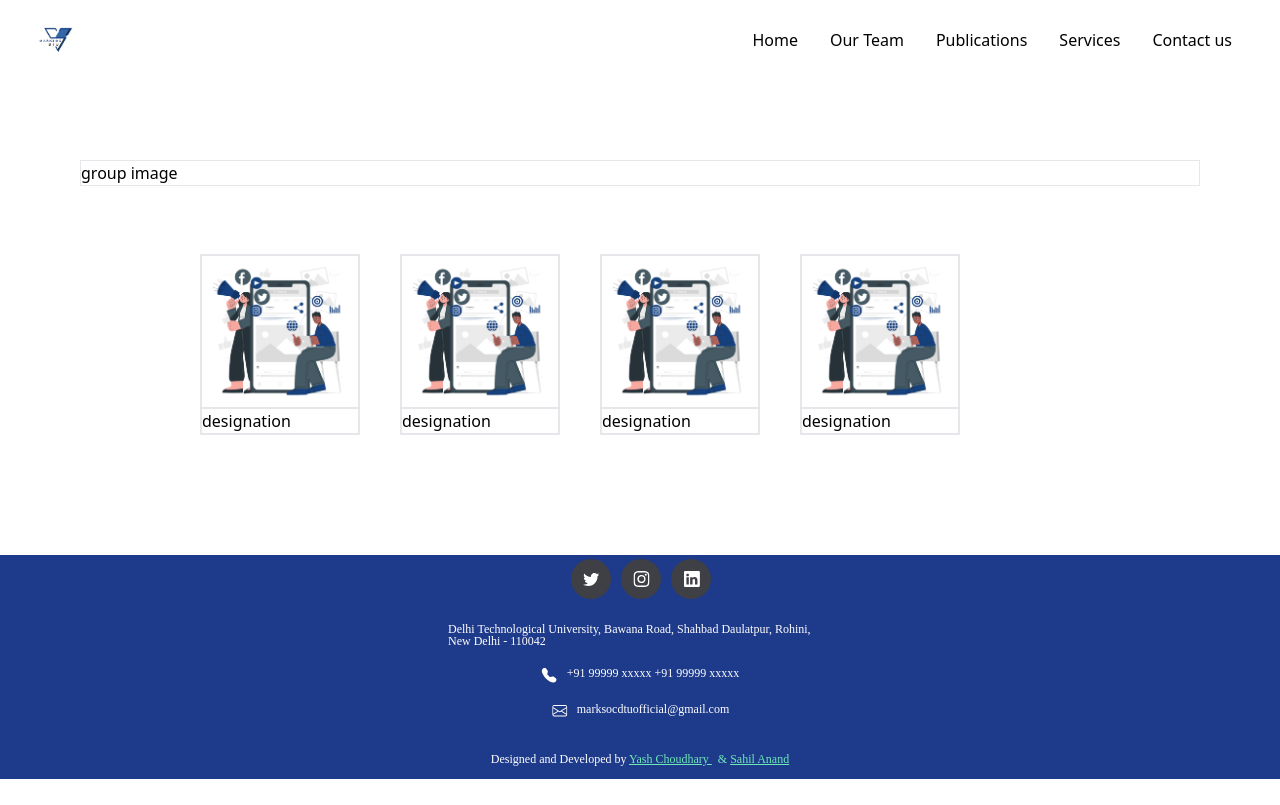
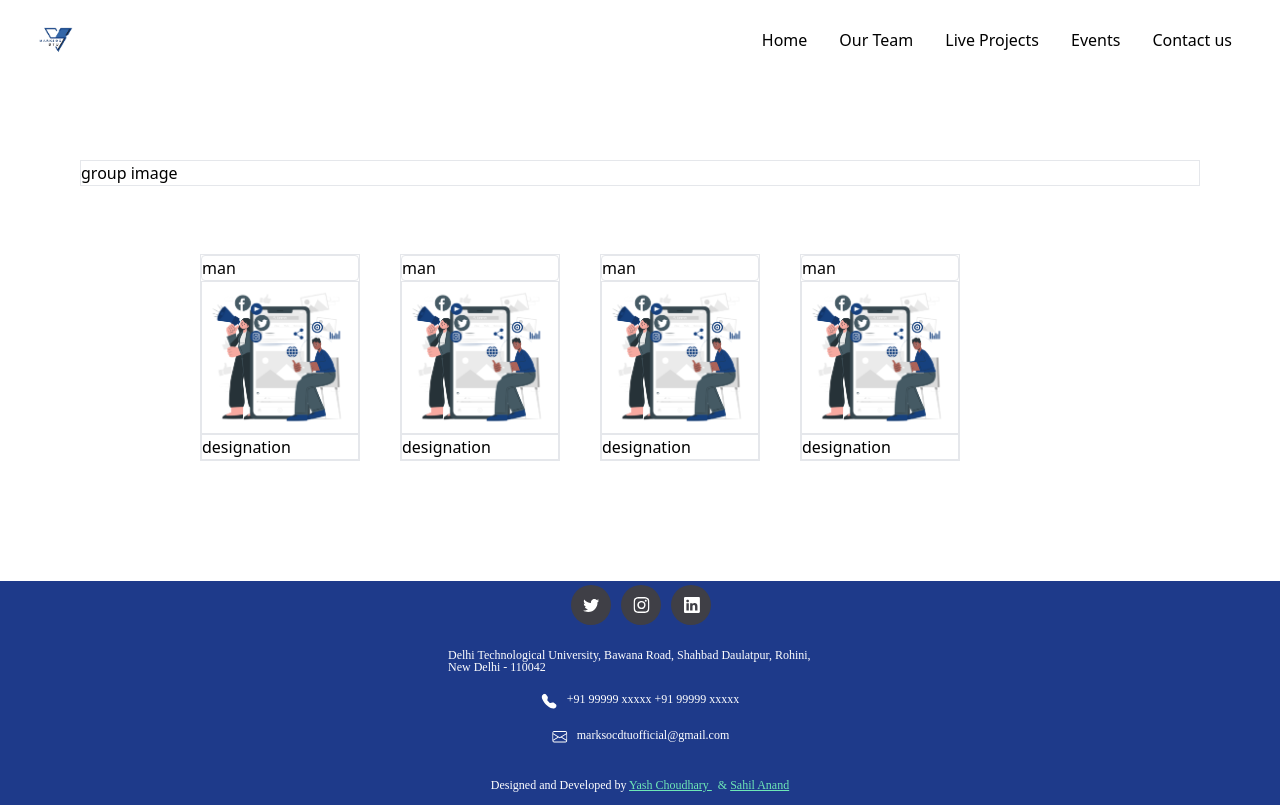
Before and after one commit to marksocDTU/marksocDTU, a Next.js app in the folder marksocdtu/: page /team in a window 1280 px wide. Built offline with nearby package versions, Linux system fonts and the light colour scheme.

Commit message:
responsivness and animaations

```diff
--- a/marksocdtu/package.json
+++ b/marksocdtu/package.json
@@ -9,6 +9,8 @@
     "lint": "next lint"
   },
   "dependencies": {
+    "aos": "^2.3.4",
+    "framer-motion": "^10.16.16",
     "next": "^14.0.4",
     "react": "^18",
     "react-dom": "^18",
--- a/marksocdtu/src/components/Articles.tsx
+++ b/marksocdtu/src/components/Articles.tsx
@@ -80,7 +80,7 @@ export const Articles = () => {
           {clientData.map((client) => (
             <div
               key={client.name}
-              className="bg-light h-[500px] text-black rounded-xl border border-black"
+              className="bg-light h-[300px] text-black rounded-xl  border border-black"
             >
               <div className="h-10 bg-blue-500 rounded-t-xl border border-b-black ">
                 <div className="flex items-start p-3 gap-2">
--- a/marksocdtu/src/components/Header.tsx
+++ b/marksocdtu/src/components/Header.tsx
@@ -24,11 +24,11 @@ const Header = (props: Props) => {
         <Navlink href="team" pathname={pathname}>
           Our Team
         </Navlink>
+        <Navlink href="#" pathname={pathname}>
+          Live Projects
+        </Navlink>
         <Navlink href="event" pathname={pathname}>
-          Publications
-        </Navlink>
-        <Navlink href="#" pathname={pathname}>
-          Services
+          Events
         </Navlink>
         <Navlink href="contact" pathname={pathname}>
           Contact us
--- /dev/null
+++ b/marksocdtu/src/components/Name.tsx
@@ -0,0 +1,20 @@
+import React from 'react';
+import Image from "next/image";
+import l from "@/assets/landing.png";
+import {motion} from 'framer-motion';
+
+const Name= () => {
+    return(
+
+             <motion.div whileHover={{scale:1.5}} className="flex flex-col h-1/6 w-1/6 border flex-shrink-0  hover:shadow-xl">
+                            <div className="flex border flex-shrink-0 bg-blue rounded">man</div>
+                            <div className="flex  border flex-shrink-0" ><Image src={l} alt="logo" /></div>
+                            <div className="flex border flex-shrink-0">designation</div>
+
+            </motion.div>
+
+
+    );
+};
+
+export default Name ;
--- a/marksocdtu/src/pages/contact.tsx
+++ b/marksocdtu/src/pages/contact.tsx
@@ -77,9 +77,6 @@ export default function Contact() {
 
 
 
-        <div>
-            map ke liye space
-        </div>
 
 
 
--- a/marksocdtu/src/pages/index.tsx
+++ b/marksocdtu/src/pages/index.tsx
@@ -8,6 +8,9 @@ import { Inter } from "next/font/google";
 import Header from "@/components/Header";
 import  {Articles} from "@/components/Articles";
 import Footer from "@/components/Footer";
+import AOS from "aos";
+import 'aos/dist/aos.css';
+import { useEffect } from "react";
 
 
 
@@ -16,6 +19,10 @@ import Footer from "@/components/Footer";
 const inter = Inter({ subsets: ["latin"] });
 
 export default function Home() {
+  useEffect(()=>{
+    AOS.init({duration:2000,once:false});
+  },[]
+  );
   return (
     <>
       <Head>
@@ -29,41 +36,41 @@ export default function Home() {
        <div className="flex flex-shrink-0 flex-col h-max w-max-screen justify-center">
 
         <div className="flex flex-shrink-0 flex-row h-max w-max-screen pl-20 items-center  justify-center">
-          <div className="flex flex-shrink-0 flex-col item-center m-10 w-1/2">
+          <div className="animation flex flex-shrink-0 flex-col item-center m-10 w-1/2" data-aos="fade-left" >
             <div className="flex flex-shrink-0 text-5xl font-Inter  ">MARKETING</div>
             <div className="flex flex-shrink-0 text-5xl font-Inter ">SOCIETY DTU</div>
             <div className="flex flex-shrink-0 ">TEXT</div>
 
           </div>
-          <div className="flex flex-shrink-0  h-max w-1/2">
+          <div className=" animation  flex flex-shrink-0  h-max w-1/2" data-aos="fade-right">
           <Image src={l} alt="logo" />
           </div>
 
         </div>
 
         <div className="flex flex-shrink-0 flex-row h-max w-max-screen items-center font-bold justify-center">
-          <div className="flex flex-shrink-0 flex-col h-max m-5 p-10 px-14 gap-2 items-center rounded-md  border border-blue border-4 justify-center">
+          <div className=" animation flex flex-shrink-0 flex-col h-max m-5 p-10 px-14 gap-2 items-center rounded-md  border border-dark border-4 justify-center " data-aos="flip-right">
             <div className="flex flex-shrink-0  items-center   justify-center"><Image src={e} alt="logo" /></div>
             <div className="flex flex-shrink-0  items-center   justify-center">26+</div>
             <div className="flex flex-shrink-0  items-center   justify-center">Events</div>
 
           </div>
 
-          <div className="flex flex-shrink-0 flex-col h-max m-5 p-10 gap-2 items-center rounded-md border border-blue border-4 justify-center">
+          <div className=" animation flex flex-shrink-0 flex-col h-max m-5 p-10 gap-2 items-center rounded-md border border-dark border-4 justify-center" data-aos="flip-right">
             <div className="flex flex-shrink-0  items-center   justify-center"><Image src={s} alt="logo" /></div>
             <div className="flex flex-shrink-0  items-center   justify-center">26+</div>
             <div className="flex flex-shrink-0  items-center   justify-center">Registrations</div>
 
           </div>
 
-          <div className="flex flex-shrink-0 flex-col h-max m-5 p-10 px-14 gap-2 items-center rounded-md border border-blue  border-4 justify-center">
+          <div className="animation flex flex-shrink-0 flex-col h-max m-5 p-10 px-14 gap-2 items-center rounded-md border border-dark  border-4 justify-center"data-aos="flip-right">
             <div className="flex flex-shrink-0  items-center   justify-center"><Image src={s} alt="logo" /></div>
             <div className="flex flex-shrink-0  items-center   justify-center">26+</div>
             <div className="flex flex-shrink-0  items-center   justify-center">Projects</div>
 
           </div>
 
-          <div className="flex flex-shrink-0 flex-col h-max m-5 p-10 gap-2 items-center rounded-md  border border-blue  border-4  justify-center">
+          <div className="animation flex flex-shrink-0 flex-col h-max m-5 p-10 gap-2 items-center rounded-md  border border-dark  border-4  justify-center" data-aos="flip-right">
             <div className="flex flex-shrink-0  items-center   justify-center"><Image src={s} alt="logo" /></div>
             <div className="flex flex-shrink-0  items-center   justify-center">26+</div>
             <div className="flex flex-shrink-0  items-center   justify-center">IG Followers</div>
@@ -79,7 +86,7 @@ export default function Home() {
 
 
 
-       <div className="flex flex-shrink-0 flex-col h-max w-max-screen justify-center bg-blue"><Articles/></div>
+       <div className="flex flex-shrink-0 flex-col h-max w-max-screen justify-center border border-4 bg-dark "><div className="flex flex-shrink-0 flex-col h-max w-max-screen justify-center"><Articles/></div></div>
 
        <div className="flex flex-shrink-0 flex-row h-max w-max-screen justify-center">
         <div>vision</div>
--- a/marksocdtu/src/pages/team.tsx
+++ b/marksocdtu/src/pages/team.tsx
@@ -6,6 +6,7 @@ import s from "@/assets/svg.png";
 import Layout from "@/components/layout";
 import { Inter } from "next/font/google";
 import Header from "@/components/Header";
+import Name from "@/components/Name";
 import  {Articles} from "@/components/Articles";
 import Footer from "@/components/Footer";
 
@@ -29,29 +30,18 @@ export default function Home() {
        <div className="flex flex-col flex-shrink-0 gap-7 justify-center p-20 w-max-screen h-max">
         <div className="flex flex-shrink-0 border "> group image</div>
         <div className="flex flex-row pl-20  m-10 gap-10 flex-shrink-0">
-            <div className="flex flex-col border h-1/6 w-1/6 flex-shrink-0  hover:shadow-xl  ">
-                <div className="flex  border flex-shrink-0" ><Image src={l} alt="logo" /></div>
-                <div className="flex border flex-shrink-0">designation</div>
 
-            </div>
 
-            <div className="flex flex-col border h-1/6 w-1/6 flex-shrink-0">
-                <div className="flex  border flex-shrink-0" ><Image src={l} alt="logo" /></div>
-                <div className="flex border flex-shrink-0">designation</div>
 
-            </div>
 
-            <div className="flex flex-col border h-1/6 w-1/6 flex-shrink-0">
-                <div className="flex  border flex-shrink-0" ><Image src={l} alt="logo" /></div>
-                <div className="flex border flex-shrink-0">designation</div>
 
-            </div>
+            <Name/>
+            <Name/>
+            <Name/>
+            <Name/>
 
-            <div className="flex flex-col border h-1/6 w-1/6 flex-shrink-0">
-                <div className="flex  border flex-shrink-0" ><Image src={l} alt="logo" /></div>
-                <div className="flex border flex-shrink-0">designation</div>
 
-            </div>
+
 
         </div>
 
--- a/marksocdtu/tailwind.config.ts
+++ b/marksocdtu/tailwind.config.ts
@@ -9,7 +9,7 @@ const config: Config = {
         "gradient-conic": "conic-gradient(from 180deg at 50% 50%, var(--tw-gradient-stops))",
       },
       colors: {
-        dark: "#111827",
+        dark: "#16417F",
         light: "#F3FDE8",
         primary: {
           500: "#068B7C",
```
Also changed, not shown: 1 other file (tests, documents, lock files or other folders).
